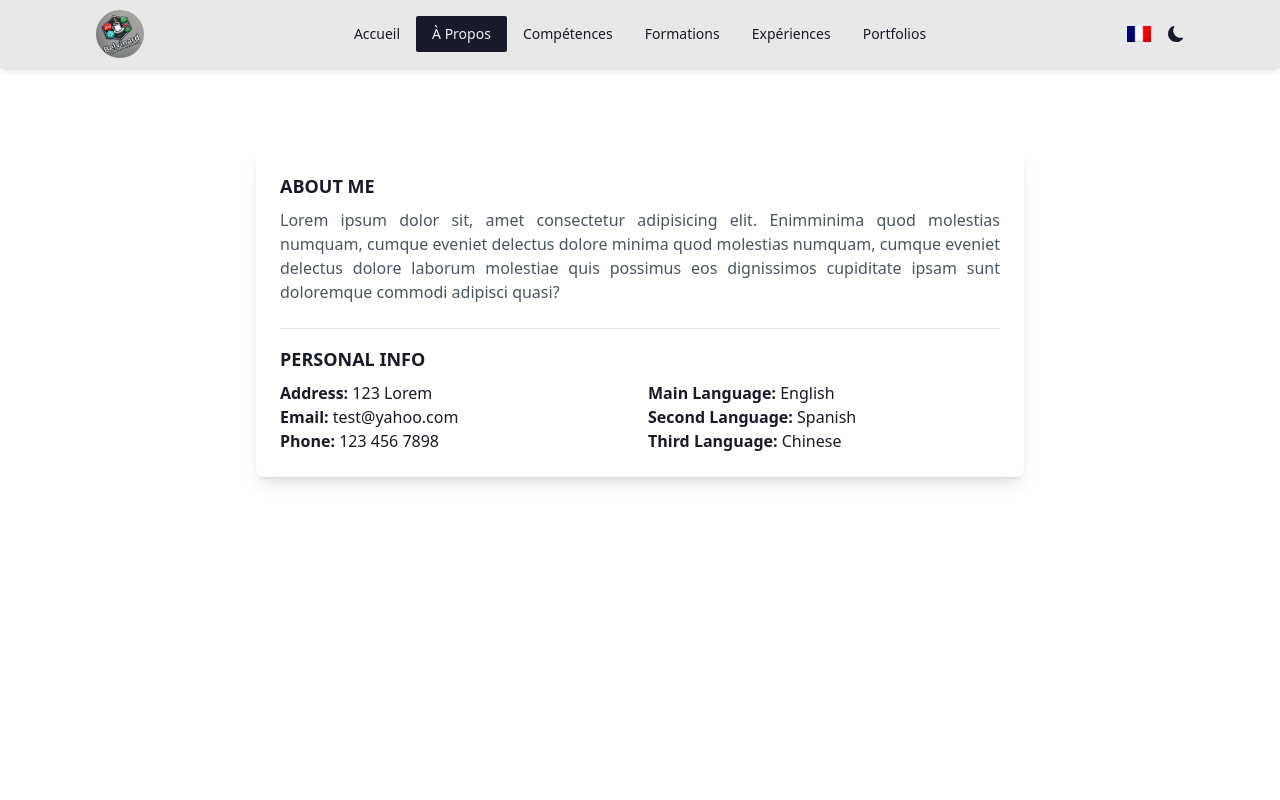
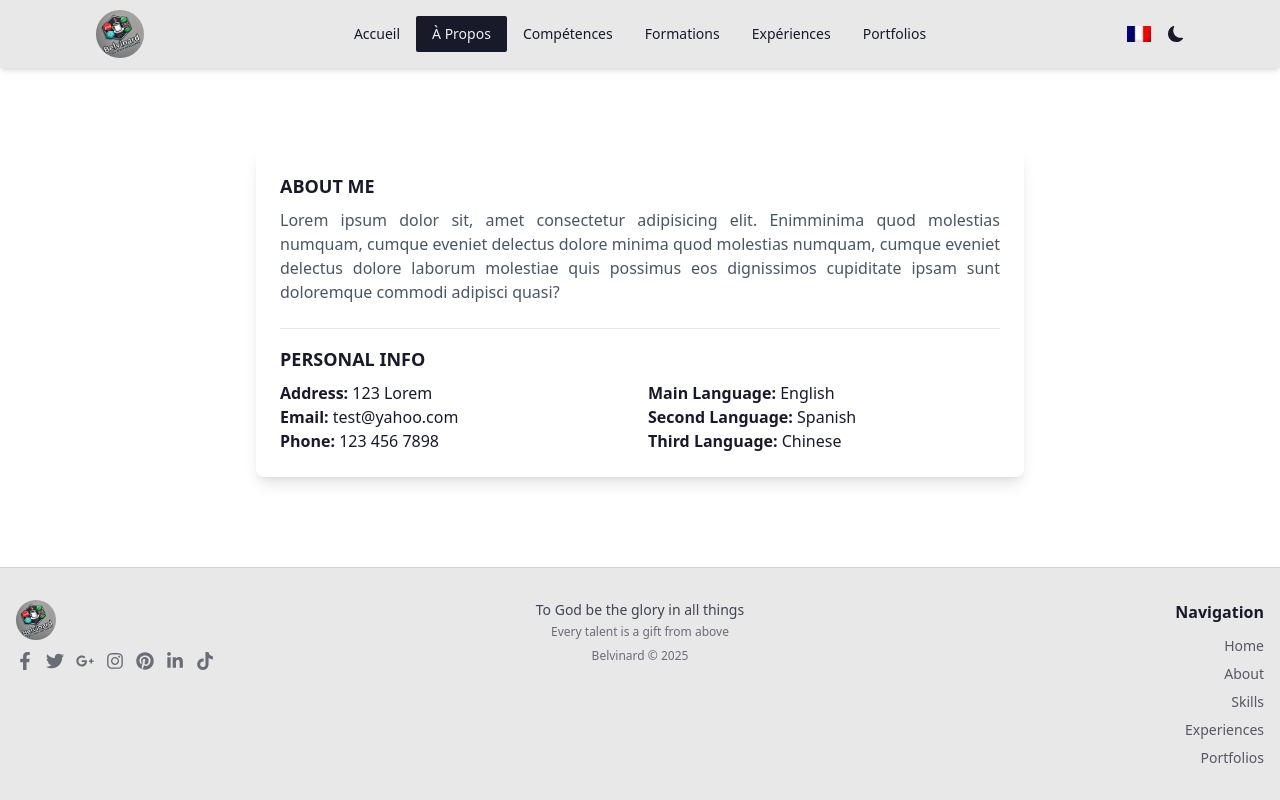
Before and after one commit to belvip/resumewebsite, a React (Vite) app: page /about in a window 1280 px wide. Built offline with nearby package versions, Linux system fonts and the light colour scheme.

Commit message:
Footer page added

```diff
--- /dev/null
+++ b/src/components/Footer.jsx
@@ -0,0 +1,80 @@
+import { useTranslation } from 'react-i18next';
+import { Link } from 'react-router-dom';
+import { FaFacebookF, FaTwitter, FaGooglePlusG, FaInstagram, FaPinterest, FaLinkedinIn, FaTiktok } from 'react-icons/fa';
+import logo from '../assets/logo.jpg';
+
+const Footer = () => {
+    const { t } = useTranslation();
+    const currentYear = new Date().getFullYear();
+
+    return (
+        <footer className="bg-base-200 border-t border-base-300 mt-auto">
+            <div className="max-w-7xl mx-auto px-4 py-8">
+                <div className="grid grid-cols-1 md:grid-cols-3 gap-6 items-start">
+                    {/* Left - Logo & Social Media */}
+                    <div className="text-center md:text-left">
+                        <div className="flex justify-center md:justify-start items-center gap-4 mb-3">
+                            <Link to="/">
+                                <img
+                                    src={logo}
+                                    alt="Logo"
+                                    className="h-10 w-10 rounded-full object-contain hover:scale-105 transition-transform cursor-pointer"
+                                />
+                            </Link>
+                        </div>
+                        <div className="flex justify-center md:justify-start space-x-3">
+                            <a href="https://facebook.com/yourprofile" target="_blank" rel="noopener noreferrer">
+                                <FaFacebookF className="text-base-content/60 hover:text-blue-500 cursor-pointer transition-colors" size={18} />
+                            </a>
+                            <a href="https://twitter.com/yourprofile" target="_blank" rel="noopener noreferrer">
+                                <FaTwitter className="text-base-content/60 hover:text-blue-400 cursor-pointer transition-colors" size={18} />
+                            </a>
+                            <a href="https://plus.google.com/yourprofile" target="_blank" rel="noopener noreferrer">
+                                <FaGooglePlusG className="text-base-content/60 hover:text-red-500 cursor-pointer transition-colors" size={18} />
+                            </a>
+                            <a href="https://instagram.com/yourprofile" target="_blank" rel="noopener noreferrer">
+                                <FaInstagram className="text-base-content/60 hover:text-pink-500 cursor-pointer transition-colors" size={18} />
+                            </a>
+                            <a href="https://pinterest.com/yourprofile" target="_blank" rel="noopener noreferrer">
+                                <FaPinterest className="text-base-content/60 hover:text-red-600 cursor-pointer transition-colors" size={18} />
+                            </a>
+                            <a href="https://linkedin.com/in/yourprofile" target="_blank" rel="noopener noreferrer">
+                                <FaLinkedinIn className="text-base-content/60 hover:text-blue-700 cursor-pointer transition-colors" size={18} />
+                            </a>
+                            <a href="https://tiktok.com/@yourprofile" target="_blank" rel="noopener noreferrer">
+                                <FaTiktok className="text-base-content/60 hover:text-black cursor-pointer transition-colors" size={18} />
+                            </a>
+                        </div>
+                    </div>
+
+                    {/* Center - Glory to God message */}
+                    <div className="text-center">
+                        <p className="text-base-content/80 text-sm">
+                            {t('footerMessage')}
+                        </p>
+                        <p className="text-base-content/60 text-xs mt-1">
+                            {t('footerSubMessage')}
+                        </p>
+                        <p className="text-base-content/60 text-xs mt-2">
+                            Belvinard © {currentYear}
+                        </p>
+                    </div>
+
+                    {/* Right - Navigation Links */}
+                    <div className="text-center md:text-right">
+                        <h3 className="font-semibold text-base-content mb-3">{t('navigation')}</h3>
+                        <nav className="flex flex-col space-y-2">
+                            <Link to="/" className="text-base-content/70 hover:text-primary text-sm">{t('home')}</Link>
+                            <Link to="/about" className="text-base-content/70 hover:text-primary text-sm">{t('about')}</Link>
+                            <Link to="/skills" className="text-base-content/70 hover:text-primary text-sm">{t('skills')}</Link>
+                            <Link to="/experiences" className="text-base-content/70 hover:text-primary text-sm">{t('experiences')}</Link>
+                            <Link to="/portfolios" className="text-base-content/70 hover:text-primary text-sm">{t('portfolios')}</Link>
+                        </nav>
+                    </div>
+                </div>
+            </div>
+        </footer>
+    );
+};
+
+export default Footer;
--- a/src/components/Profile.jsx
+++ b/src/components/Profile.jsx
@@ -1,6 +1,6 @@
 import React, { useState } from "react";
 import { Link } from "react-router-dom";
-import { FaFacebookF, FaTwitter, FaGooglePlusG, FaInstagram, FaPinterest, FaEllipsisV, FaTimes } from "react-icons/fa";
+import { FaFacebookF, FaTwitter, FaGooglePlusG, FaInstagram, FaPinterest, FaEllipsisV, FaTimes, FaLinkedinIn, FaTiktok } from "react-icons/fa";
 import ImgProfile from "./images/logoJava.png";
 import ImgFigurine from "../assets/figurineImage.png";
 import { useTranslation } from 'react-i18next';
@@ -52,12 +52,28 @@ const Profile = () => {
                             </button>
 
                             {/* Social Icons */}
-                            <div className="flex space-x-4 mt-4 text-gray-800">
-                                <FaFacebookF size={24} className="hover:text-blue-500 cursor-pointer" />
-                                <FaTwitter size={24} className="hover:text-blue-400 cursor-pointer" />
-                                <FaGooglePlusG size={24} className="hover:text-red-500 cursor-pointer" />
-                                <FaInstagram size={24} className="hover:text-pink-500 cursor-pointer" />
-                                <FaPinterest size={24} className="hover:text-red-600 cursor-pointer" />
+                            <div className="flex justify-center md:justify-start space-x-3">
+                                <a href="https://facebook.com/yourprofile" target="_blank" rel="noopener noreferrer">
+                                    <FaFacebookF className="text-base-content/60 hover:text-blue-500 cursor-pointer transition-colors" size={18} />
+                                </a>
+                                <a href="https://twitter.com/yourprofile" target="_blank" rel="noopener noreferrer">
+                                    <FaTwitter className="text-base-content/60 hover:text-blue-400 cursor-pointer transition-colors" size={18} />
+                                </a>
+                                <a href="https://plus.google.com/yourprofile" target="_blank" rel="noopener noreferrer">
+                                    <FaGooglePlusG className="text-base-content/60 hover:text-red-500 cursor-pointer transition-colors" size={18} />
+                                </a>
+                                <a href="https://instagram.com/yourprofile" target="_blank" rel="noopener noreferrer">
+                                    <FaInstagram className="text-base-content/60 hover:text-pink-500 cursor-pointer transition-colors" size={18} />
+                                </a>
+                                <a href="https://pinterest.com/yourprofile" target="_blank" rel="noopener noreferrer">
+                                    <FaPinterest className="text-base-content/60 hover:text-red-600 cursor-pointer transition-colors" size={18} />
+                                </a>
+                                <a href="https://linkedin.com/in/yourprofile" target="_blank" rel="noopener noreferrer">
+                                    <FaLinkedinIn className="text-base-content/60 hover:text-blue-700 cursor-pointer transition-colors" size={18} />
+                                                        </a>
+                                <a href="https://tiktok.com/@yourprofile" target="_blank" rel="noopener noreferrer">
+                                    <FaTiktok className="text-base-content/60 hover:text-black cursor-pointer transition-colors" size={18} />
+                                </a>
                             </div>
                         </div>
                     )}
--- a/src/i18n.js
+++ b/src/i18n.js
@@ -24,6 +24,9 @@ i18n
             jobTitle: 'Software Engineer',
             jobSubtitle: 'Certified Full Stack & Data Engineer',
             followMe: 'Follow Me',
+            footerMessage: 'To God be the glory in all things',
+            footerSubMessage: 'Every talent is a gift from above',
+            navigation: 'Navigation',
         },
     },
     fr: {
@@ -39,6 +42,9 @@ i18n
             jobTitle: 'Ingénieur Logiciel',
             jobSubtitle: 'Développeur Full Stack & Ingénieur Data Certifié',
             followMe: 'Suivez-moi',
+            footerMessage: 'À Dieu soit la gloire en toutes choses',
+            footerSubMessage: 'Chaque talent est un don d’en haut',
+            navigation: 'Navigation',
         },
     },
     },
--- a/src/pages/HomeLayout.jsx
+++ b/src/pages/HomeLayout.jsx
@@ -1,16 +1,19 @@
 import { Outlet } from 'react-router-dom';
 import { Navbar } from '../components'
+import Footer from '../components/Footer';
 
 const HomeLayout = () => {
     return (
-        <>
+        <div className="min-h-screen flex flex-col">
             <Navbar />
 
-            <section className='align-element py-20'>
+            <main className='align-element py-20 flex-grow'>
                 {/* Outlet for rendering child components */}
                 <Outlet />
-            </section>
-        </>
+            </main>
+
+            <Footer />
+        </div>
     );
 }
 
```
